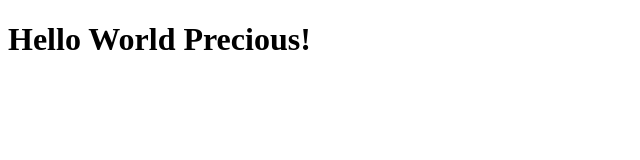
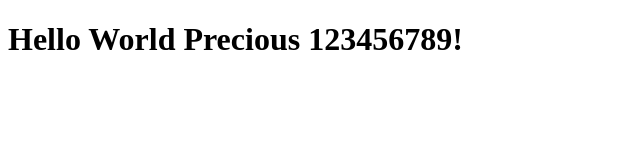
Before and after one commit to precious89/pwd-git_learning, a plain HTML site: page index.html in a window 1280 px wide. Shown: the whole page, without its empty margins (0-640 px from the left). Drawn offline with Linux system fonts and the light colour scheme.

Commit message:
added Number

```diff
--- a/index.html
+++ b/index.html
@@ -7,6 +7,6 @@
     <title>Document</title>
 </head>
 <body>
-    <h1>Hello World Precious!</h1>
+    <h1>Hello World Precious 123456789!</h1>
 </body>
 </html>
```
